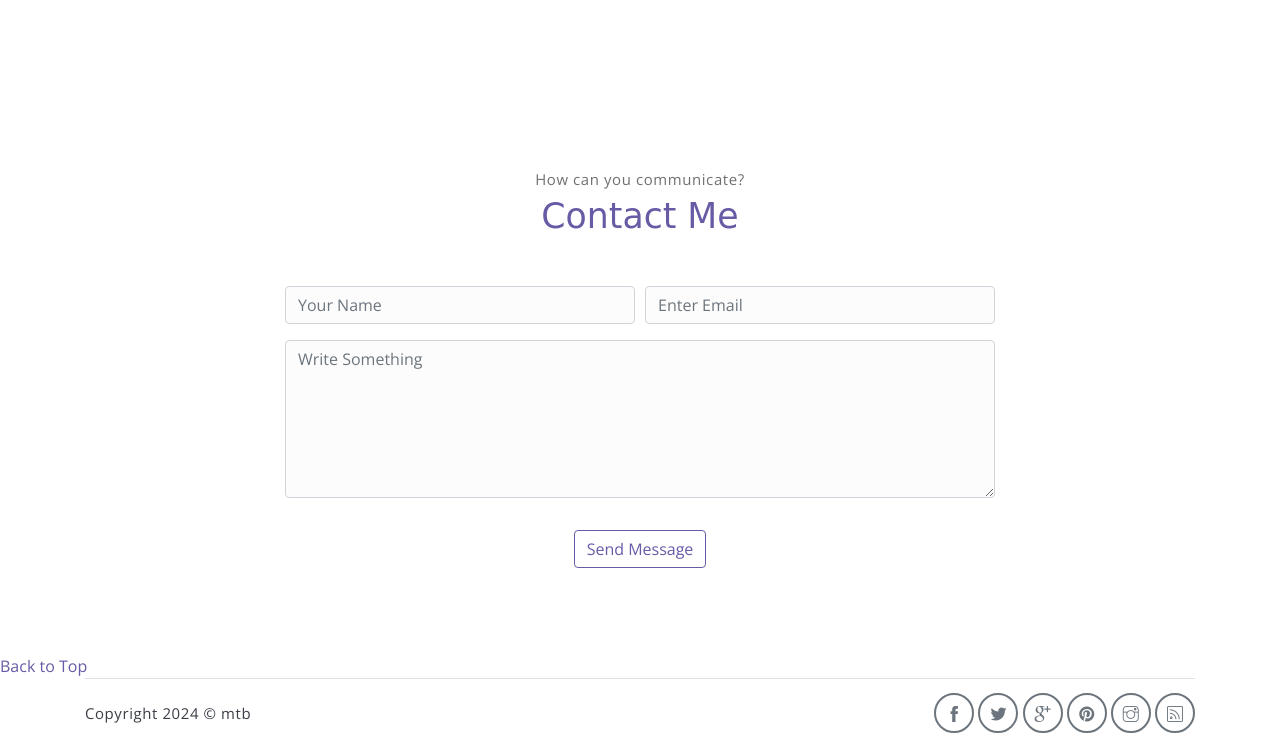
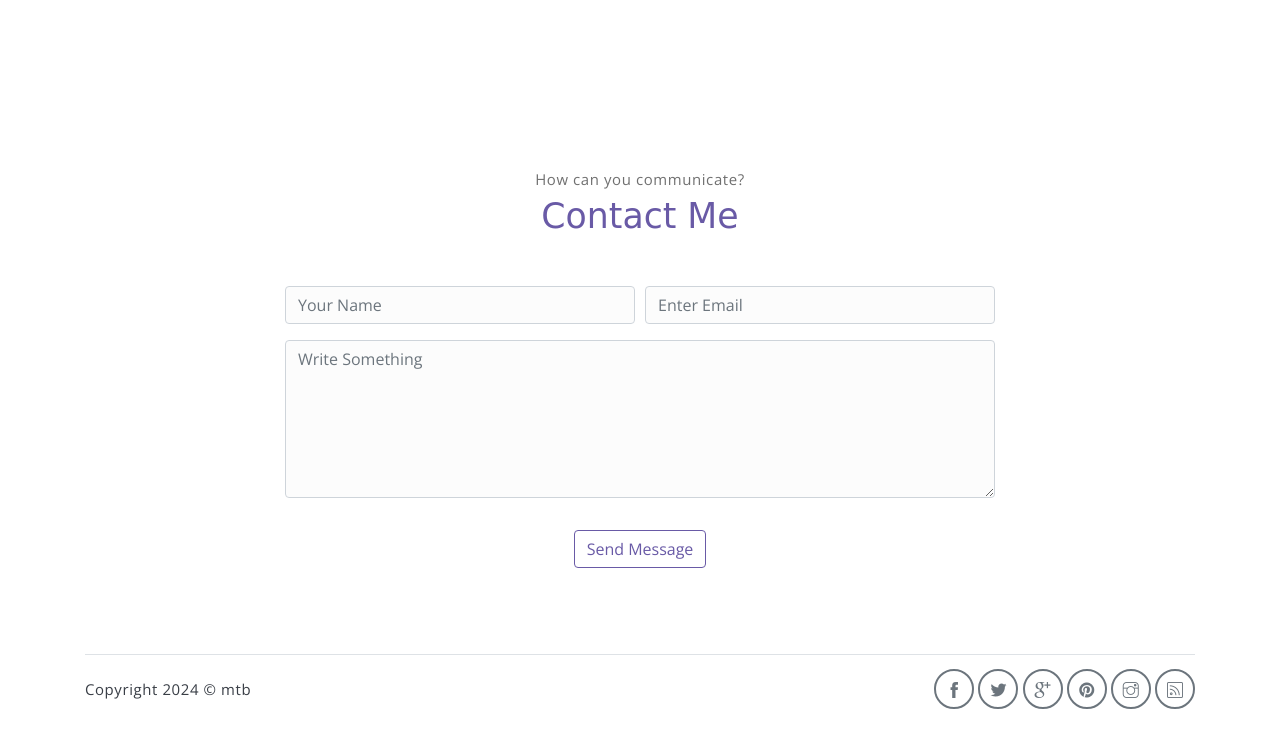
Before and after one commit to MinBahadurThapa/mtb, a website: page index.html in a window 1280 px wide. Shown: the part 4395-5143 px from the top of the page. After the commit the page ends 5119 px from the top, so only its background shows below. Drawn offline with nearby package versions, Linux system fonts and the light colour scheme; a web font is replaced by a local one.

Commit message:
Update index.html

```diff
--- a/index.html
+++ b/index.html
@@ -319,10 +319,6 @@
         </div><!-- end of container -->
     </section><!-- end of contact section -->
 
-  <a href="#home" title="Back to Top">
-    <div class="counter"> Back to Top </div>
-    </a>
-
 	    <!-- footer -->
     <div class="container">
         <footer class="footer">
```
